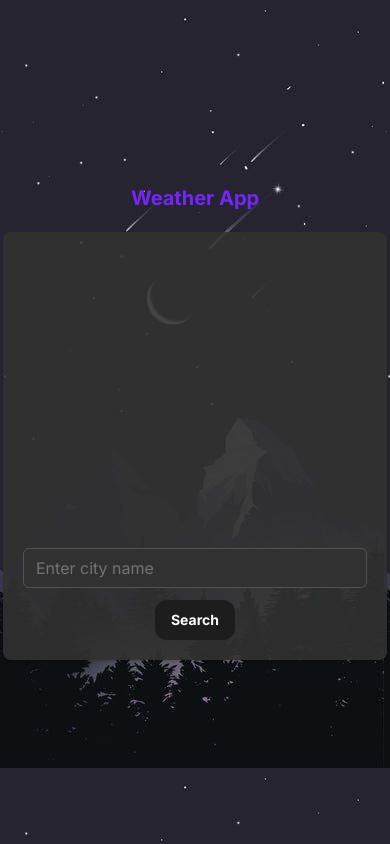
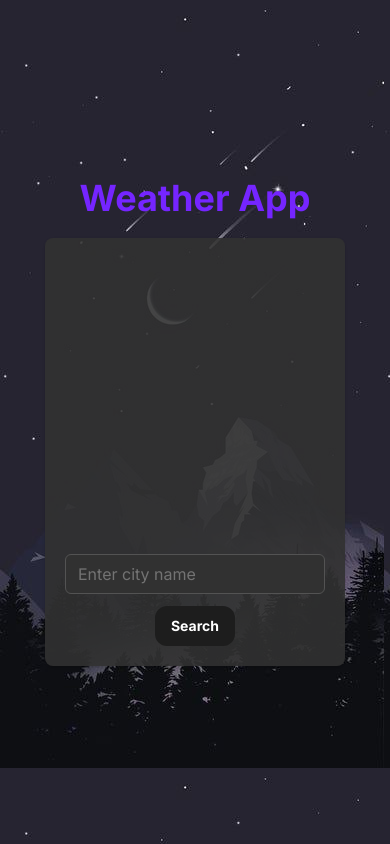
Before and after one commit to Harshal-7/weather-app, a Next.js app: page / in a window 390 px wide. Built offline with nearby package versions, Linux system fonts and the light colour scheme; no server answers.

Commit message:
apikey added to env and mobile-responsiveness added

```diff
--- a/app/card/card.tsx
+++ b/app/card/card.tsx
@@ -10,14 +10,12 @@ import Image from "next/image";
 
 export const Card = () => {
   const [location, setLocation] = useState("");
-  const [lat, setLat] = useState(0);
-  const [lon, setLon] = useState(0);
   const [myData, setMyData] = useState(null);
 
-  // const api_key = process.env.WEATHER_API;
+  const api_key = process.env.NEXT_PUBLIC_WEATHER_API;
 
   const base_url = "https://api.openweathermap.org/data/2.5/weather?";
-  const geoLocation = `https://api.openweathermap.org/geo/1.0/direct?q=${location}&limit=1&appid=${process.env.WEATHER_API}`;
+  const geoLocation = `https://api.openweathermap.org/geo/1.0/direct?q=${location}&limit=1&appid=${api_key}`;
 
   const handleSubmit = async () => {
     try {
@@ -27,10 +25,7 @@ export const Card = () => {
       const myLon = responseGeo.data[0].lon;
 
       const responseWeather = await axios.get(
-        base_url +
-          `lat=${myLat}&` +
-          `lon=${myLon}&` +
-          `appid=${process.env.WEATHER_API}`
+        base_url + `lat=${myLat}&` + `lon=${myLon}&` + `appid=${api_key}`
       );
       const data = responseWeather.data;
       console.log("mydata1 : ", data);
@@ -45,7 +40,7 @@ export const Card = () => {
 
   return (
     <div>
-      <div className="min-w-96 rounded-lg shadow bg-[#313131] border-[#535353] bg-opacity-90	">
+      <div className="min-w-72 md:min-w-96 rounded-lg shadow bg-[#313131] border-[#535353] bg-opacity-90	">
         <div className="relative w-full h-72 ">
           <MyCardData weatherData={myData} />
         </div>
--- a/app/page.tsx
+++ b/app/page.tsx
@@ -4,7 +4,7 @@ import { Card } from "./card/card";
 export default function Home() {
   return (
     <div className="w-full h-screen flex flex-col justify-center items-center gap-5 bg-[url('/w1.jpeg')]">
-      <div className="text-xl md:text-6xl font-bold text-[#7525ff] ">
+      <div className="text-4xl md:text-6xl font-bold text-[#7525ff] ">
         Weather App
       </div>
       <Card />
```
